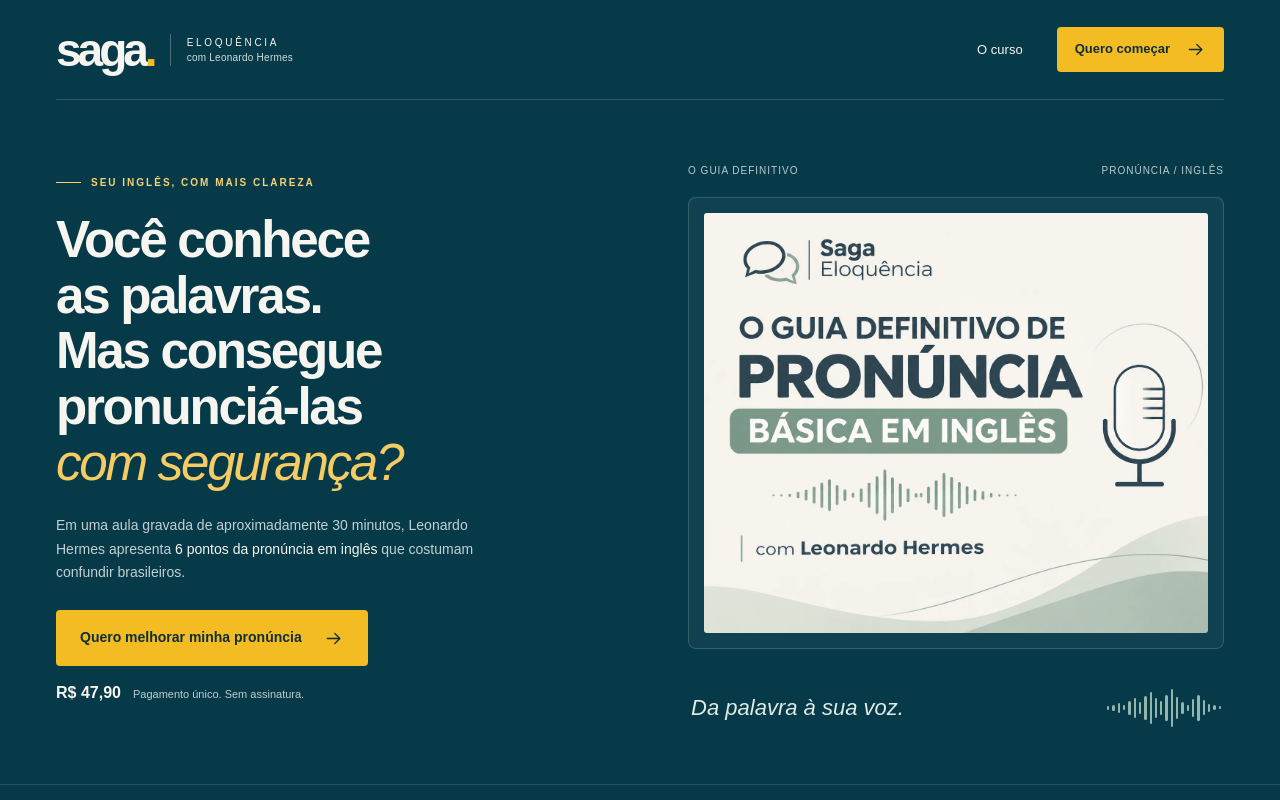
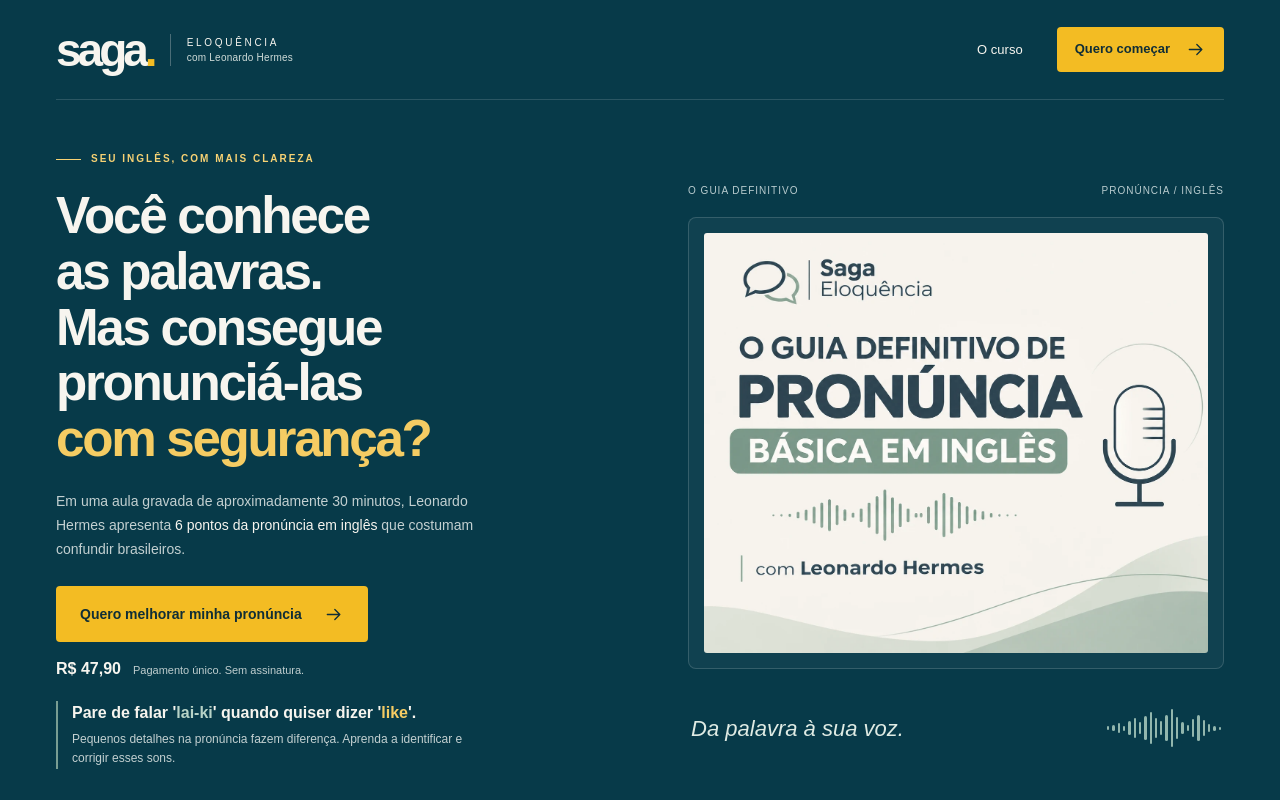
Before and after one commit to CristianoDazum/Lp_Saga, a Next.js app: page / in a window 1280 px wide. Shown: the top 800 px of the page. Built offline with nearby package versions, Linux system fonts and the light colour scheme; a web font is replaced by a local one.

Commit message:
feat: aprimora headline e chamada de pronuncia na LP

```diff
--- a/src/app/globals.css
+++ b/src/app/globals.css
@@ -225,14 +225,14 @@ h1 {
   margin-bottom: 23px;
   font-family: var(--font-manrope), Arial, sans-serif;
 }
-h1 em,
 h2 em {
   font-family: var(--font-lora), Georgia, serif;
   font-weight: 400;
 }
-h1 em {
+.hero-highlight {
   color: #f5cc63;
   white-space: nowrap;
+  font-style: normal;
 }
 .hero-description {
   font-size: 14px;
@@ -256,6 +256,37 @@ h1 em {
 .hero-purchase > p strong {
   font-size: 16px;
   color: var(--paper);
+}
+.hero-example {
+  max-width: 440px;
+  margin-top: 20px;
+  padding-left: 14px;
+  border-left: 2px solid #789d93;
+}
+.hero-example-title {
+  margin-bottom: 5px;
+  font-family: var(--font-manrope), Arial, sans-serif;
+  font-size: 16px;
+  font-weight: 700;
+  line-height: 1.45;
+  text-wrap: balance;
+  color: var(--paper);
+}
+.hero-example-sound,
+.hero-example-word {
+  white-space: nowrap;
+}
+.hero-example-sound {
+  color: #b7d3c7;
+}
+.hero-example-word {
+  color: #f5cc63;
+}
+.hero-example-description {
+  margin-bottom: 0;
+  font-size: 12px;
+  line-height: 1.65;
+  color: #c3d0d1;
 }
 .hero-visual {
   min-width: 0;
@@ -713,6 +744,9 @@ h2 {
 .hero-purchase.hero-enter {
   animation-delay: 140ms;
 }
+.hero-example.hero-enter {
+  animation-delay: 210ms;
+}
 .hero-visual.hero-enter {
   animation-delay: 100ms;
 }
@@ -915,7 +949,7 @@ h2 {
     line-height: 1.09;
     margin-bottom: 20px;
   }
-  h1 em {
+  .hero-highlight {
     white-space: normal;
   }
   .hero-description {
--- a/src/app/page.tsx
+++ b/src/app/page.tsx
@@ -8,6 +8,7 @@ import {
   course,
   courseCover,
   instructorPhoto,
+  pronunciationExample,
   questions,
   topics,
 } from "@/lib/content";
@@ -40,7 +41,8 @@ export default function Home() {
                 <br />
                 Mas consegue
                 <br className="desktop-break" /> pronunciá-las
-                <br className="desktop-break" /> <em>com segurança?</em>
+                <br className="desktop-break" />{" "}
+                <span className="hero-highlight">com segurança?</span>
               </h1>
               <p className="hero-description hero-enter">
                 Em uma aula gravada de aproximadamente 30 minutos, Leonardo
@@ -53,6 +55,31 @@ export default function Home() {
                 <p>
                   <strong>R$ 47,90</strong>
                   <span>Pagamento único. Sem assinatura.</span>
+                </p>
+              </div>
+              <div className="hero-example hero-enter">
+                <p className="hero-example-title">
+                  {pronunciationExample.title
+                    .split(/\b(lai-ki|like)\b/)
+                    .map((part, index) =>
+                      part === "lai-ki" || part === "like" ? (
+                        <span
+                          key={index}
+                          className={
+                            part === "like"
+                              ? "hero-example-word"
+                              : "hero-example-sound"
+                          }
+                        >
+                          {part}
+                        </span>
+                      ) : (
+                        part
+                      ),
+                    )}
+                </p>
+                <p className="hero-example-description">
+                  {pronunciationExample.description}
                 </p>
               </div>
             </div>
--- a/src/lib/content.ts
+++ b/src/lib/content.ts
@@ -7,6 +7,13 @@ export const course = {
   whatsapp:
     "https://api.whatsapp.com/send/?phone=5547988315587&text&type=phone_number&app_absent=0",
   email: "mailto:leonardo@sagaeloquencia.com",
+} as const;
+
+// Proposta para homologação local: exemplo pendente da validação final de Leonardo.
+export const pronunciationExample = {
+  title: "Pare de falar 'lai-ki' quando quiser dizer 'like'.",
+  description:
+    "Pequenos detalhes na pronúncia fazem diferença. Aprenda a identificar e corrigir esses sons.",
 } as const;
 
 // Substituição da arte: atualizar este objeto após salvar o WebP final em public/images/.
```
Also changed, not shown: 1 other file (tests, documents, lock files or other folders).
